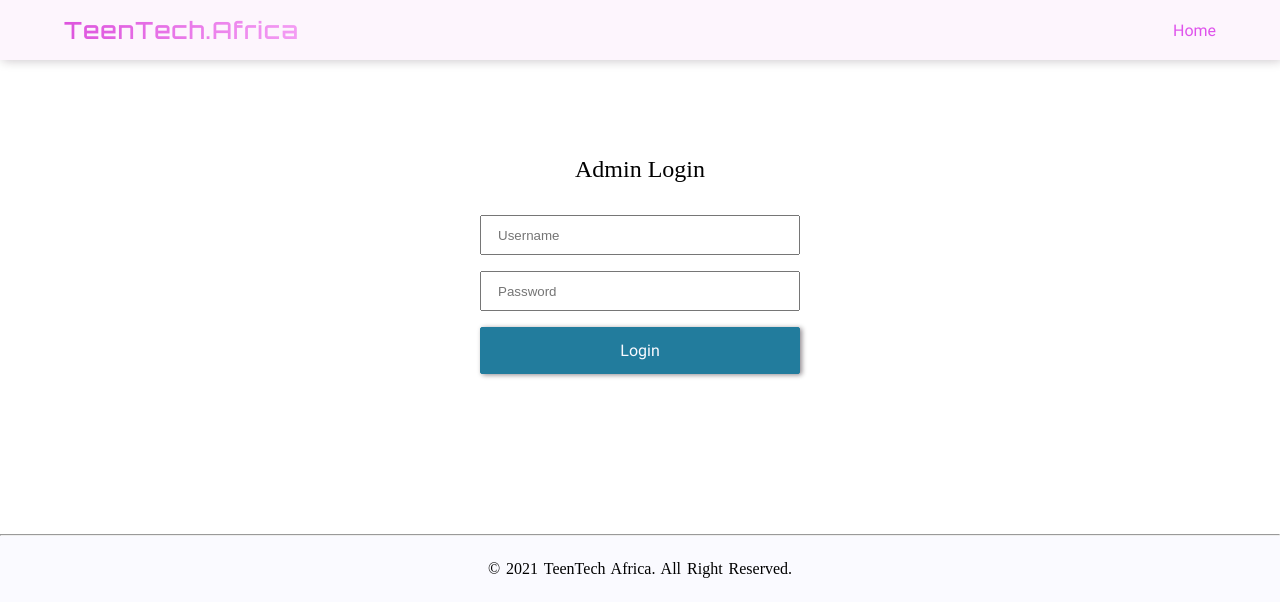
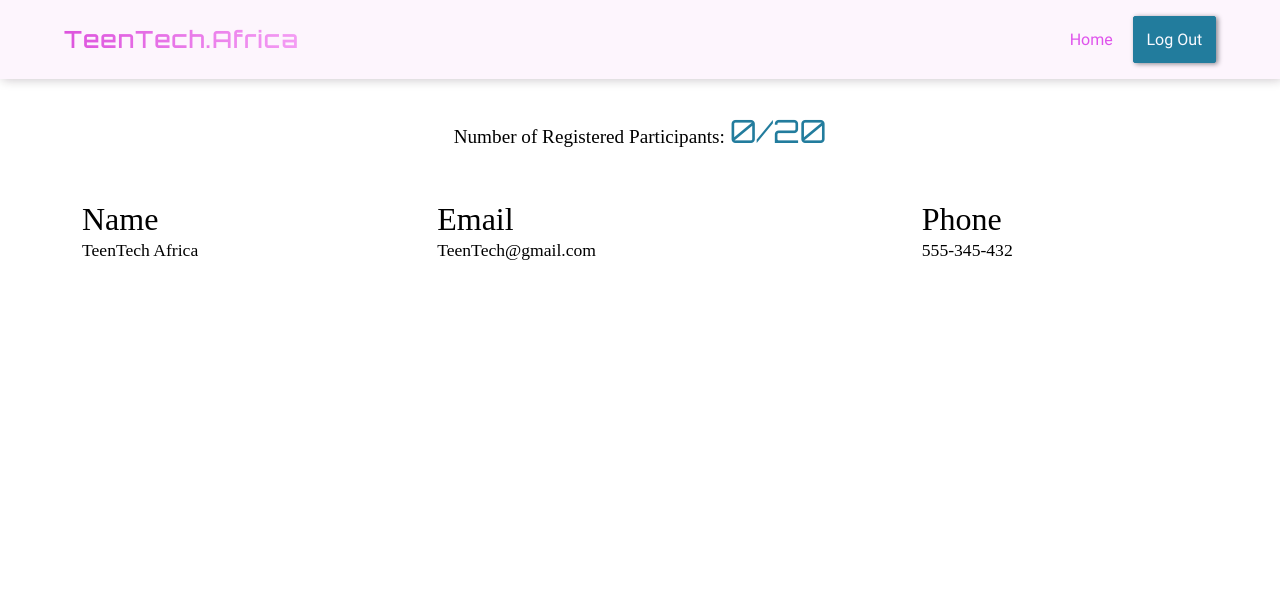
Before and after one commit to osas2211/bootcamp-teentech, a website: page dashboard.html in a window 1280 px wide. Drawn offline with Linux system fonts and the light colour scheme; a web font is replaced by a local one.

Commit message:
dashboard

```diff
--- a/login.html
+++ b/dashboard.html
@@ -13,6 +13,7 @@
         <nav class=".nav">
             <ul class="desktop">
                 <li> <a href="index.html" class="home-link">Home</a> </li>
+                <li> <a href="#" class="dashboard-btn">Log Out</a> </li>
             </ul>
 
             <a href="#" class="hamburger">
@@ -21,22 +22,24 @@
         </nav>
     </header>
 
-    <div class="login">
-        <form action="" class="login-form">
-            <p>Admin Login</p>
-            <div class="input_">
-                <input type="text" placeholder="Username" name="username">
-            </div>
-            <div class="input_">
-                <input type="password" name="password" id="" placeholder="Password">
-            </div>
-            <input type="button" value="Login" class="btn">
-        </form>
+    <div class="dashboard">
+        <div class="num">
+            <p>Number of Registered Participants: <span>0/20</span></p>
+        </div>
+        <table>
+            <tr>
+                <th>Name</th>
+                <th>Email</th>
+                <th>Phone</th>
+            </tr>
+            <tr>
+                <td>TeenTech Africa</td>
+                <td>TeenTech@gmail.com</td>
+                <td>555-345-432</td>
+            </tr>
+        </table>
     </div>
 
-    <hr>
-    <footer class="footer">
-        &copy; 2021 TeenTech Africa. All Right Reserved.
-    </footer>
+
 </body>
 </html>
--- a/sass/_bottons.scss
+++ b/sass/_bottons.scss
@@ -1,5 +1,4 @@
-.btn{
-    color: $white;
+.btn, .dashboard-btn{
     padding: 0.8rem;
     display: inline-block;
     background-color: $main-color;
@@ -17,3 +16,9 @@
     }
 
 }
+
+.dashboard-btn{
+    background-color: $main-color2;
+    border: 1px solid $main-color2;
+    box-shadow: 2px 1px 5px #01060e77;
+}
--- a/sass/_dashboard.scss
+++ b/sass/_dashboard.scss
@@ -0,0 +1,27 @@
+.dashboard{
+    font-family: "primary-font-regular";
+    margin: 2rem;
+    p{
+        text-align: center;
+        font-size: 1.2rem;
+        span{
+            color: $main-color2;
+            font-size: 2rem;
+            font-family: "logo";
+        }
+    }
+    table{
+        width: 100%;
+        padding: 3rem;
+    }
+    th{
+        text-align: left;
+        font-size: 2rem;
+        font-weight: 300;
+
+    }
+    td{
+        text-align: left;
+        font-size: 1.1rem;
+    }
+}
--- a/sass/_mobile.scss
+++ b/sass/_mobile.scss
@@ -88,4 +88,19 @@
             }
         }
     }
+    .dashboard{
+        margin: 1rem;
+        table{
+            padding: 0.5rem;
+            margin-top: 2rem;
+        }
+        th{
+            font-size: 1.3rem;
+
+        }
+        td{
+            text-align: left;
+            font-size: 1rem;
+        }
+    }
 }
```
Also changed, not shown: register.html (+0 -7 lines), css/style.css.
